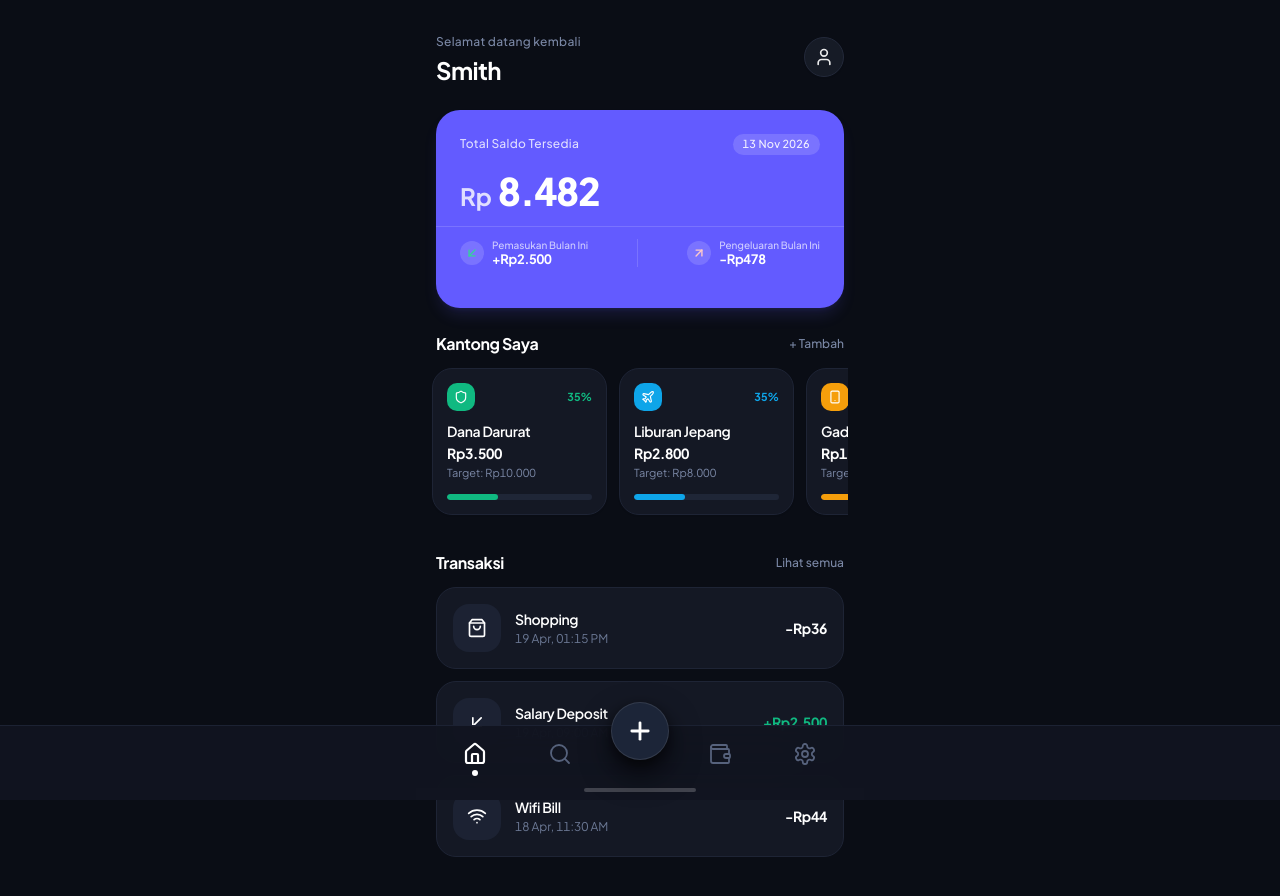
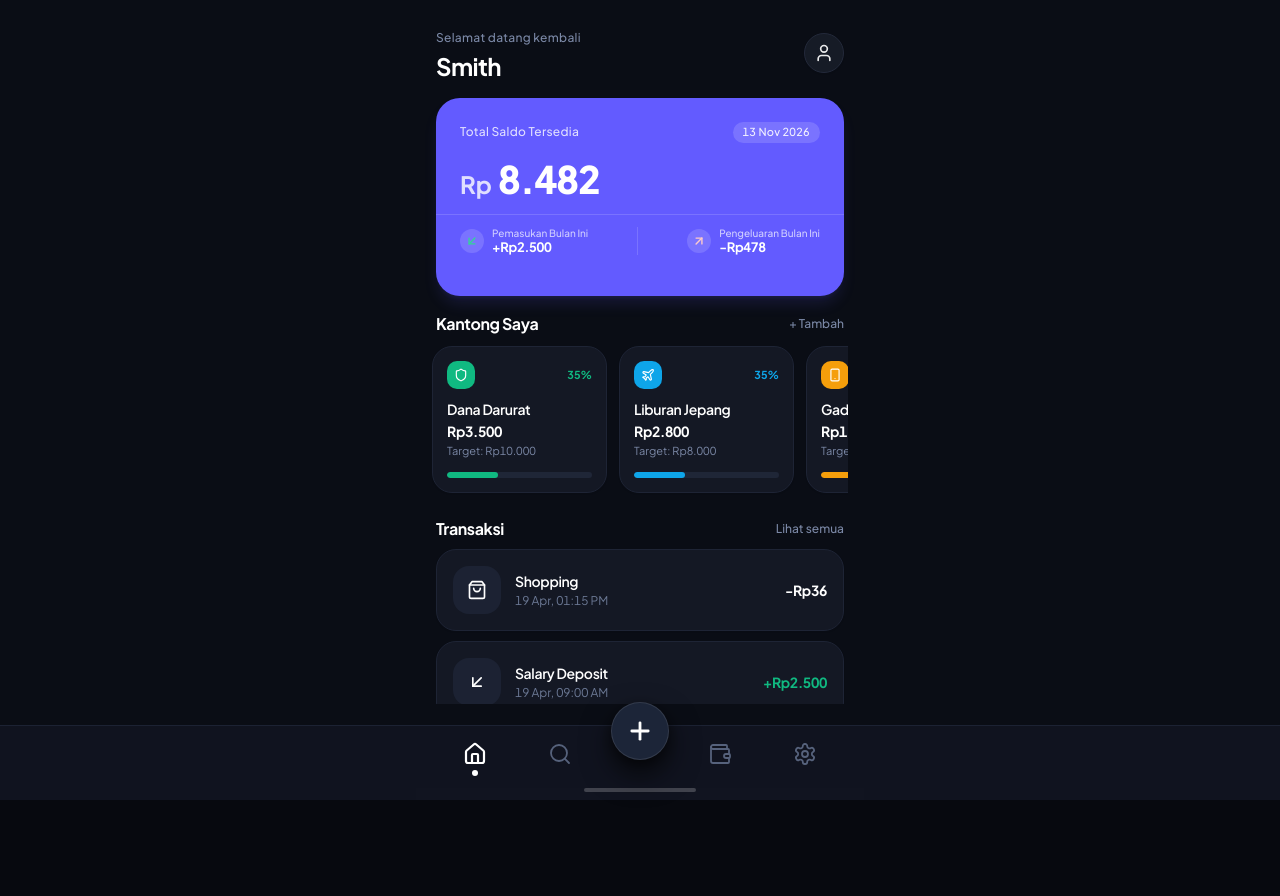
Before and after one commit to dhent593/Dompetku-V2, a Next.js app: page / in a window 1280 px wide. Shown: the top 896 px of the page. After the commit the page ends 800 px from the top, so only its background shows below. Built offline with nearby package versions, Linux system fonts and the light colour scheme.

Commit message:
feat: make only transactions section scrollable on home view with fixed header, balance card, and pockets

```diff
--- a/src/app/page.tsx
+++ b/src/app/page.tsx
@@ -68,7 +68,13 @@ export default function App() {
   return (
     <div className="min-h-screen bg-[#0A0D15] text-white flex flex-col justify-between selection:bg-[#635BFF] selection:text-white">
       {/* Main Direct Content Container with Snappy Slide-up Animation */}
-      <main className="w-full max-w-md mx-auto min-h-screen flex flex-col justify-start px-5 pt-6 pb-28 overflow-x-hidden">
+      <main
+        className={`w-full max-w-md mx-auto flex flex-col justify-start px-5 pt-4 sm:pt-5 ${
+          activeTab === 'home'
+            ? 'h-[100dvh] pb-24 overflow-hidden'
+            : 'min-h-screen pb-28 overflow-x-hidden'
+        }`}
+      >
         <AnimatePresence mode="popLayout">
           <motion.div
             key={activeTab}
@@ -76,7 +82,7 @@ export default function App() {
             initial="initial"
             animate="animate"
             exit="exit"
-            className="w-full"
+            className={activeTab === 'home' ? 'w-full h-full flex flex-col min-h-0' : 'w-full'}
           >
             {activeTab === 'home' && <HomeView />}
             {activeTab === 'analytics' && <AnalyticsView />}
--- a/src/components/views/HomeView.tsx
+++ b/src/components/views/HomeView.tsx
@@ -131,9 +131,9 @@ export const HomeView: React.FC = () => {
   const displayTransactions = transactions.slice(0, 3);
 
   return (
-    <div className="flex flex-col space-y-6 text-white w-full">
-      {/* 1. Header */}
-      <div className="flex items-center justify-between pt-1">
+    <div className="flex flex-col h-full text-white w-full min-h-0 space-y-4">
+      {/* 1. Header (Fixed) */}
+      <div className="flex items-center justify-between pt-1 flex-shrink-0">
         <div>
           <span className="text-xs text-[#7B88A6] font-medium tracking-wide">{t('welcome_back')}</span>
           <h1 className="text-2xl font-bold text-white tracking-tight mt-0.5">{user.name}</h1>
@@ -148,8 +148,8 @@ export const HomeView: React.FC = () => {
         </button>
       </div>
 
-      {/* 2. Main Balance Solid Card */}
-      <div className="relative overflow-hidden rounded-[24px] p-6 text-white bg-[#635BFF] shadow-lg shadow-[#635BFF]/15">
+      {/* 2. Main Balance Solid Card (Fixed) */}
+      <div className="relative overflow-hidden rounded-[24px] p-5 sm:p-6 text-white bg-[#635BFF] shadow-lg shadow-[#635BFF]/15 flex-shrink-0">
         <div className="relative z-10 flex flex-col justify-between space-y-3.5">
           {/* Card Top: Label & Live Date */}
           <div className="flex items-center justify-between">
@@ -212,8 +212,8 @@ export const HomeView: React.FC = () => {
         </div>
       </div>
 
-      {/* 3. Kantong Saya (My Pockets) */}
-      <div className="flex flex-col space-y-3">
+      {/* 3. Kantong Saya (My Pockets - Fixed Vertical, Horizontal Scroll) */}
+      <div className="flex flex-col space-y-2.5 flex-shrink-0">
         <div className="flex items-center justify-between">
           <h2 className="text-base font-bold text-white tracking-tight">{t('my_pockets')}</h2>
           <button
@@ -293,9 +293,9 @@ export const HomeView: React.FC = () => {
         </div>
       </div>
 
-      {/* 4. Transactions Section */}
-      <div className="flex flex-col space-y-3 pt-2">
-        <div className="flex items-center justify-between">
+      {/* 4. Transactions Section (Scrollable Vertically) */}
+      <div className="flex-1 flex flex-col min-h-0 pt-1">
+        <div className="flex items-center justify-between pb-2 flex-shrink-0">
           <h2 className="text-base font-bold text-white tracking-tight">{t('transactions')}</h2>
           <button
             onClick={() => setActiveTab('transactions')}
@@ -305,17 +305,17 @@ export const HomeView: React.FC = () => {
           </button>
         </div>
 
-        {/* Transaction Cards List */}
-        <div className="flex flex-col space-y-3">
-          {displayTransactions.map((tx) => (
+        {/* Scrollable Transaction Cards List ONLY */}
+        <div className="flex-1 overflow-y-auto scrollbar-none min-h-0 space-y-2.5 pb-2 -mr-1 pr-1">
+          {transactions.map((tx) => (
             <div
               key={tx.id}
               onClick={() => setSelectedTransaction(tx)}
-              className="flex items-center justify-between p-4 rounded-[20px] bg-[#141824] border border-[#1E2435] hover:border-[#2D364D] hover:bg-[#181D2B] transition-all cursor-pointer group"
+              className="flex items-center justify-between p-3.5 sm:p-4 rounded-[20px] bg-[#141824] border border-[#1E2435] hover:border-[#2D364D] hover:bg-[#181D2B] transition-all cursor-pointer group shadow-sm active:scale-[0.99]"
               title="Click to view, edit, or delete"
             >
               <div className="flex items-center space-x-3.5">
-                <div className="w-12 h-12 rounded-[16px] bg-[#1C2233] flex items-center justify-center flex-shrink-0">
+                <div className="w-11 h-11 sm:w-12 sm:h-12 rounded-[16px] bg-[#1C2233] flex items-center justify-center flex-shrink-0">
                   {renderTxIcon(tx)}
                 </div>
                 <div>
```
